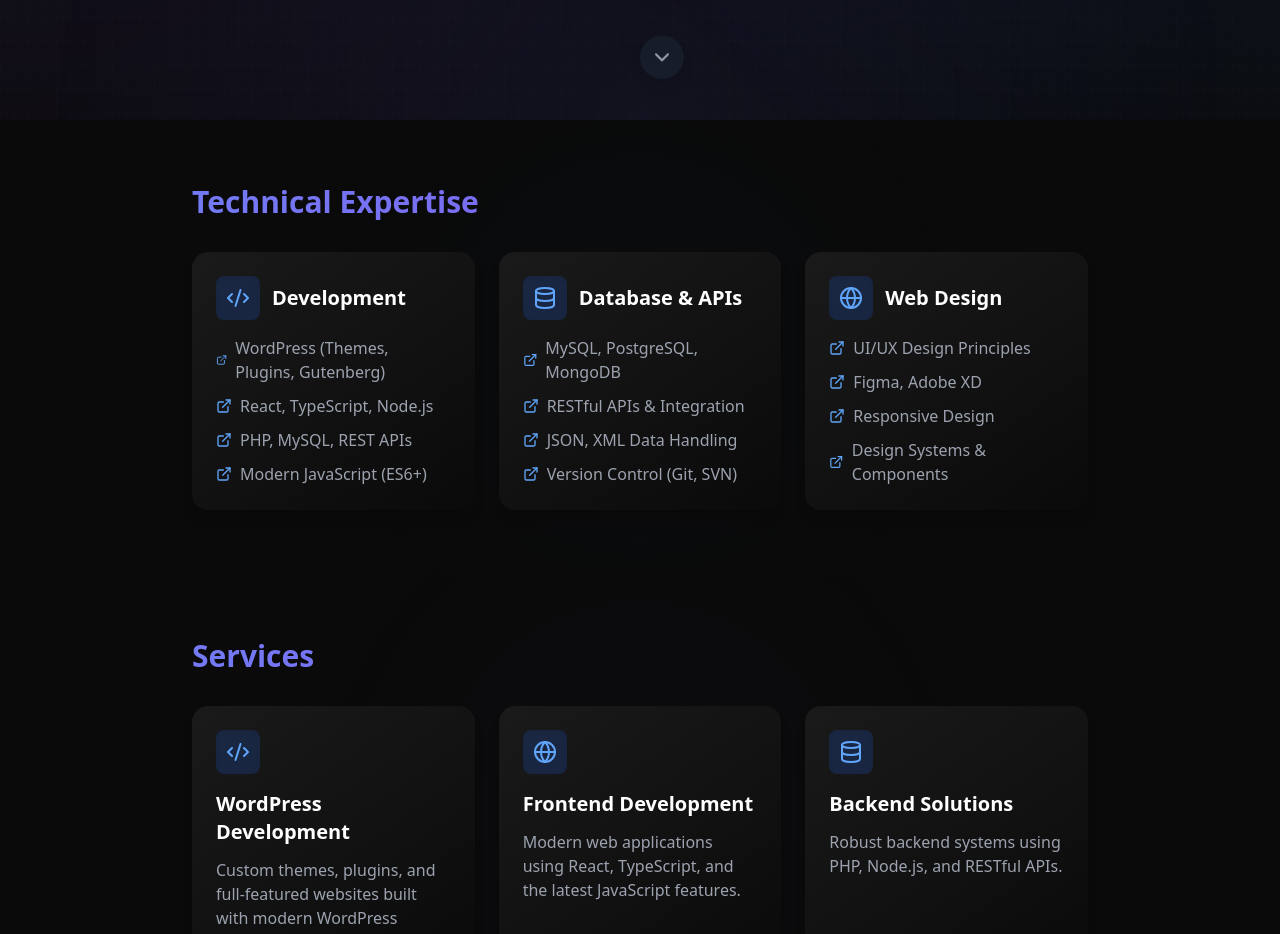
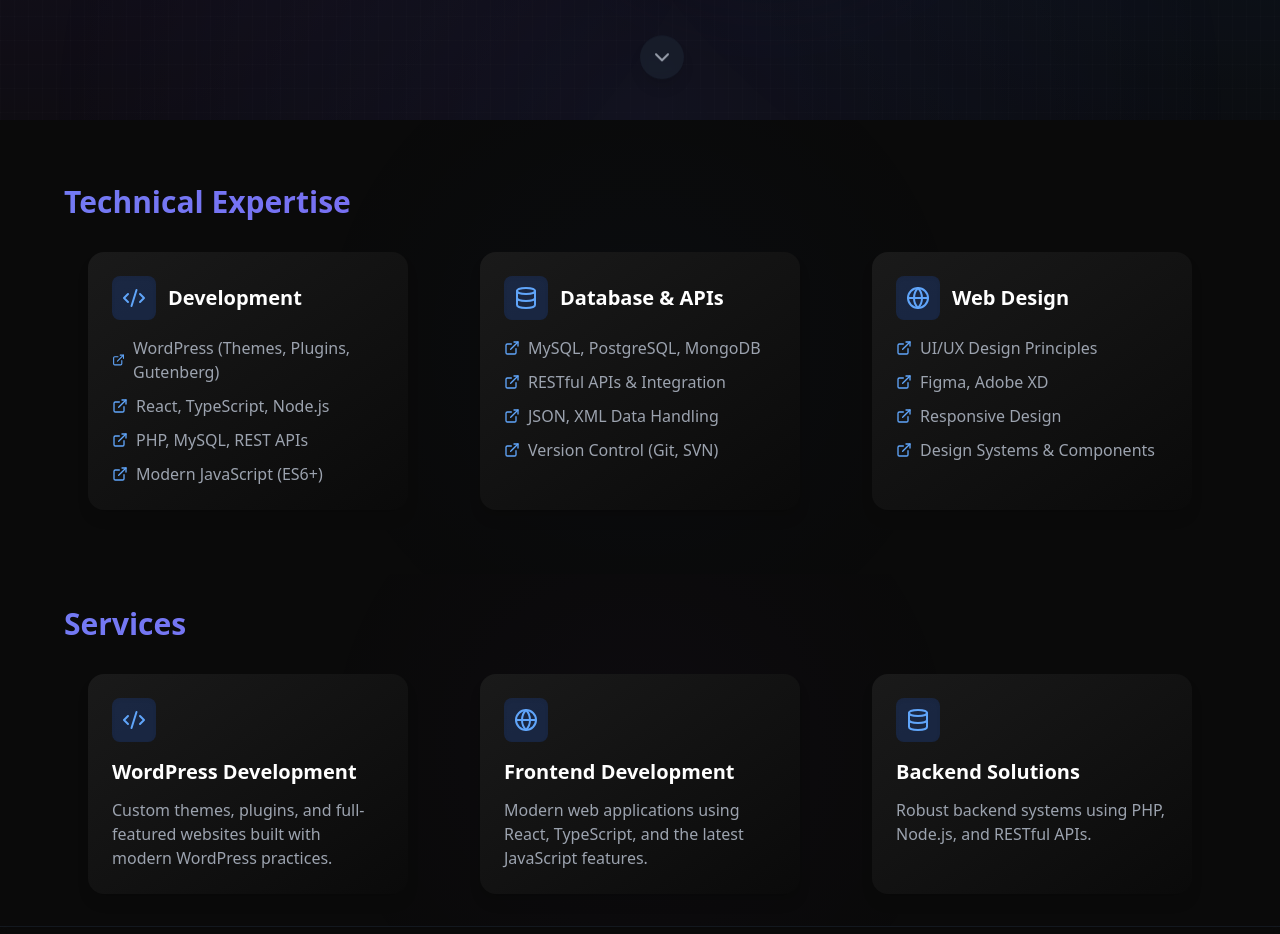
Before and after one commit to rugube/portfolio, a React (Vite) app: page / in a window 1280 px wide. Shown: the part 680-1614 px from the top of the page. Built offline with nearby package versions, Linux system fonts and the light colour scheme.

Commit message:
padding fix

```diff
--- a/src/App.tsx
+++ b/src/App.tsx
@@ -135,9 +135,9 @@ function App() {
             </div>
           </header>
 
-          <section id="skills" aria-label="Technical Skills" className="py-8 sm:py-16 px-2 sm:px-3 lg:px-4 relative">
+          <section id="skills" aria-label="Technical Skills" className="py-8 sm:py-16 px-2 sm:px-3 relative">
             <div className="absolute inset-0 bg-[radial-gradient(circle_at_center,_var(--tw-gradient-stops))] from-blue-500/5 via-transparent to-transparent opacity-50" />
-            <div className="max-w-4xl mx-auto relative">
+            <div className="max-w-6xl mx-auto relative">
               <h2 className="text-3xl font-bold mb-8 gradient-text">Technical Expertise</h2>
               <div className="grid grid-cols-1 md:grid-cols-3 gap-4 sm:gap-6 px-4 sm:px-0">
                 <div className="card-gradient p-6 rounded-2xl hover:scale-[1.02] transition-transform shadow-lg mb-4 md:mb-0 max-w-[320px] mx-auto w-full">
@@ -224,9 +224,9 @@ function App() {
             </div>
           </section>
 
-          <section id="services" aria-label="Services" className="py-8 sm:py-16 px-2 sm:px-3 lg:px-4 relative">
+          <section id="services" aria-label="Services" className="py-2 sm:py-8 px-2 sm:px-3 relative">
             <div className="absolute inset-0 bg-[radial-gradient(circle_at_center,_var(--tw-gradient-stops))] from-purple-500/5 via-transparent to-transparent opacity-50" />
-            <div className="max-w-4xl mx-auto relative">
+            <div className="max-w-6xl mx-auto relative">
               <h2 className="text-3xl font-bold mb-8 gradient-text">Services</h2>
               <div className="grid grid-cols-1 md:grid-cols-3 gap-6">
                 {[
@@ -246,7 +246,7 @@ function App() {
                     description: "Robust backend systems using PHP, Node.js, and RESTful APIs."
                   }
                 ].map((service, index) => (
-                  <div key={index} className="card-gradient p-6 rounded-2xl hover:scale-[1.02] transition-transform shadow-lg">
+                  <div key={index} className="card-gradient p-6 rounded-2xl hover:scale-[1.02] transition-transform shadow-lg max-w-[320px] mx-auto w-full">
                     <div className="p-2.5 bg-blue-600/20 rounded-lg w-fit mb-4 shadow-inner">
                       {service.icon}
                     </div>
```
